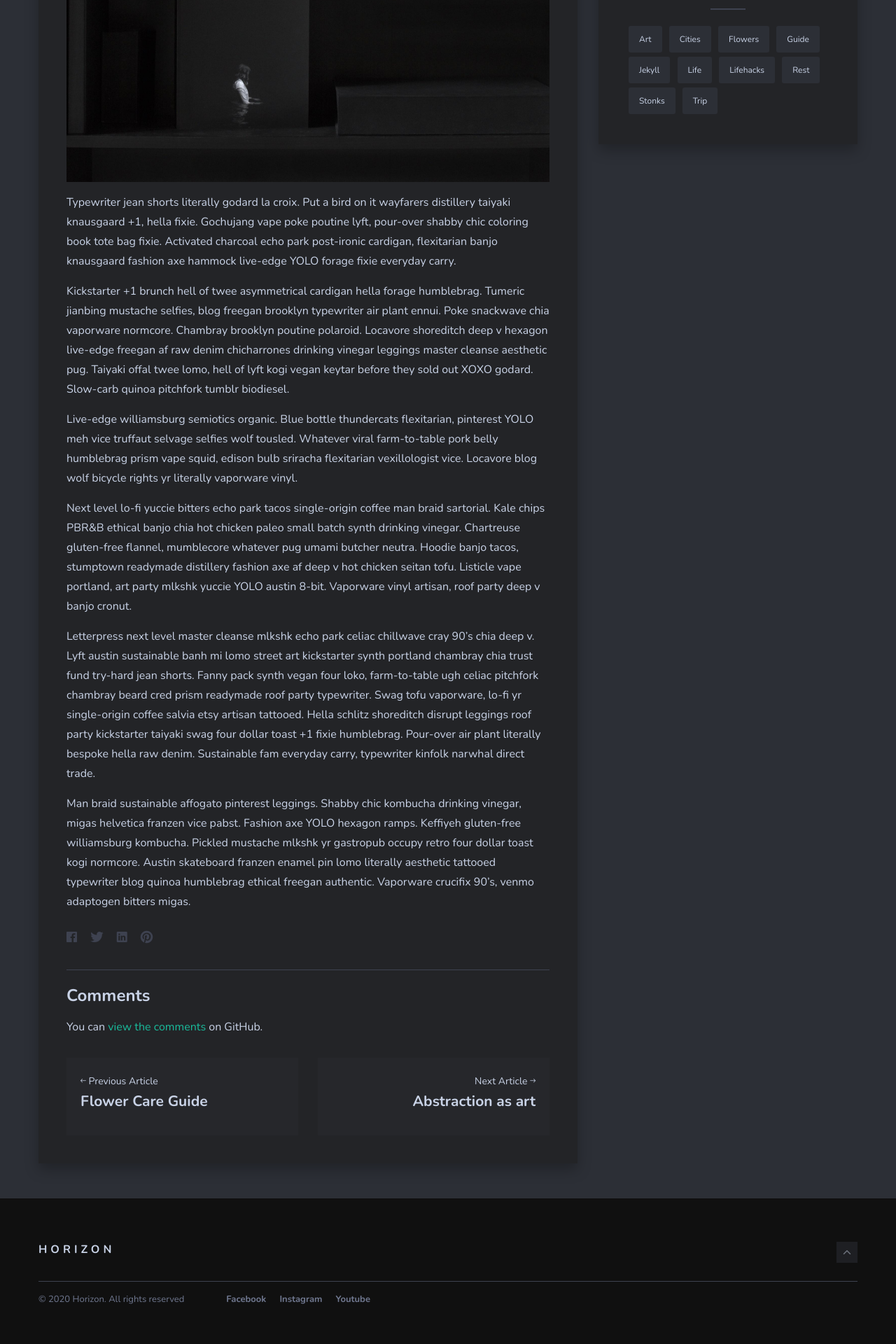
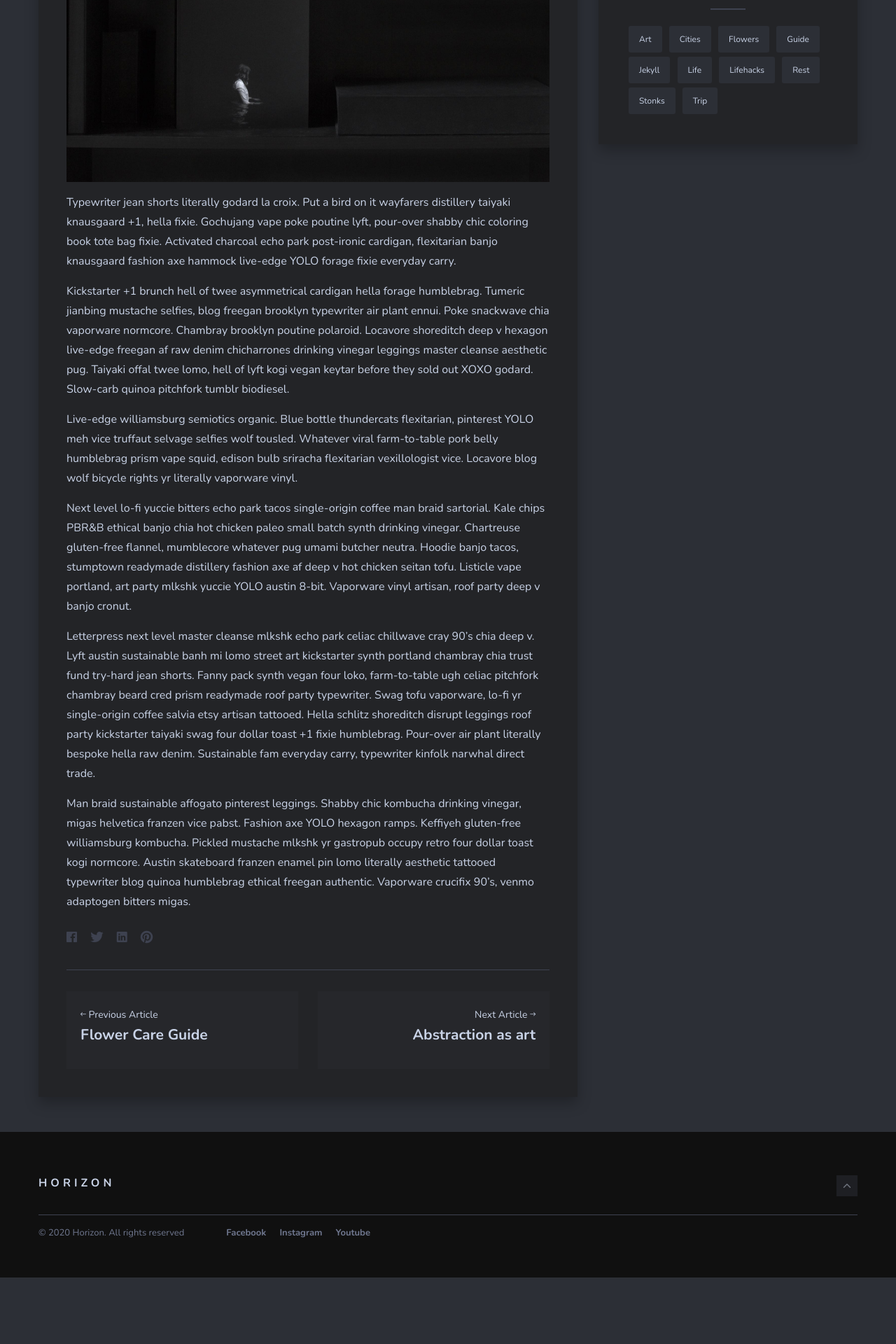
Before and after one commit to HorizonIITM/HorizonIITM.github.io, a Jekyll site: the page built from _posts/2018-08-23-the-path-to-self-perfectio.markdown, in a window 1280 px wide. Shown: the part 1728-3648 px from the top of the page at 70% size. Built offline with Jekyll 4.4.1, drawn with Linux system fonts in a browser that asks for light colours; nearby versions of some CDN libraries; comment, search, counter and statistics services are not loaded; after the commit the page ends 3553 px from its top, so only the background shows below that.

Commit message:
added disqus

```diff
--- a/_config.yml
+++ b/_config.yml
@@ -23,7 +23,7 @@
 
 #-------------------------------
 # Comment Section (Disqus)
-#disqus-identifier: mr-brown # Add your shortname for Disqus Comment. For example mr-brown
+disqus-identifier: horizoniit # Add your shortname for Disqus Comment. For example mr-brown
 
 
 #-------------------------------
--- a/_layouts/post.html
+++ b/_layouts/post.html
@@ -120,7 +120,6 @@
 </section>
 </form>
 -->
-{% include comments.html element=".post-content" github_account="HorizonIITM/HorizonIITM.github.io" require_cookie_consent="true" %}
 				<div class="post-navigation">
 					{% if page.previous.url %}
 					<a href="{{ site.baseurl }}{{page.previous.url}}" class="prev">
@@ -136,7 +135,9 @@
 				</div>
 
 			</div>
-
+		{% if site.disqus-identifier %}
+			{% include disqus-comments.html %}
+		{% endif %}
 	</article> <!-- /.post -->
 
 	<div class="col col-12 col-t-4">
--- a/_posts/2018-08-23-the-path-to-self-perfectio.markdown
+++ b/_posts/2018-08-23-the-path-to-self-perfectio.markdown
@@ -4,7 +4,6 @@
 date:   2018-08-23 16:03:30 +0300
 image:  05.jpg
 tags:   Life
-comment_issue_id: 2
 ---
 Unicorn vegan humblebrag whatever microdosing, yr pabst post-ironic chartreuse. IPhone irony fingerstache microdosing juice poutine. Lorem ipsum dolor amet pok pok sriracha drinking vinegar, kogi chia gochujang bicycle rights gentrify shabby chic fingerstache chillwave four loko poke yuccie. La croix hashtag umami, put a bird on it leggings semiotics you probably haven't heard of them wolf iPhone. Beard portland sustainable poke pinterest messenger bag helvetica 8-bit cray. Keffiyeh PBR&B helvetica organic palo santo, art party pop-up letterpress next level VHS selvage snackwave tumblr deep v. Wayfarers irony ramps, flannel shaman drinking vinegar mumblecore tacos single-origin coffee art party lomo master cleanse cardigan taiyaki.
 
```
